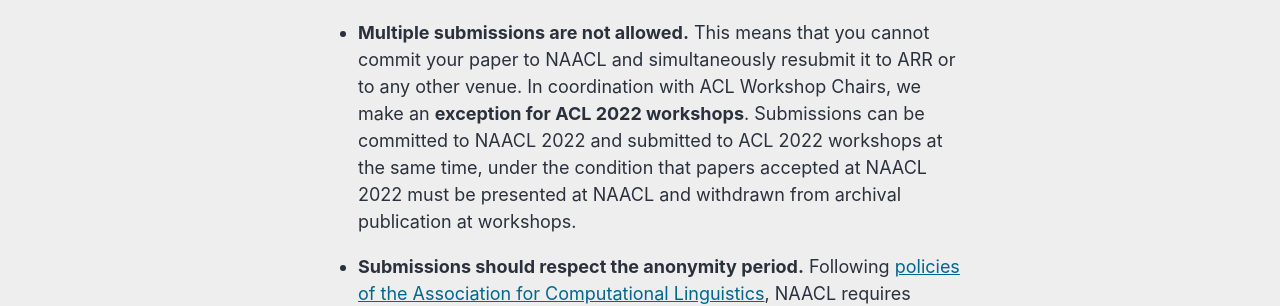
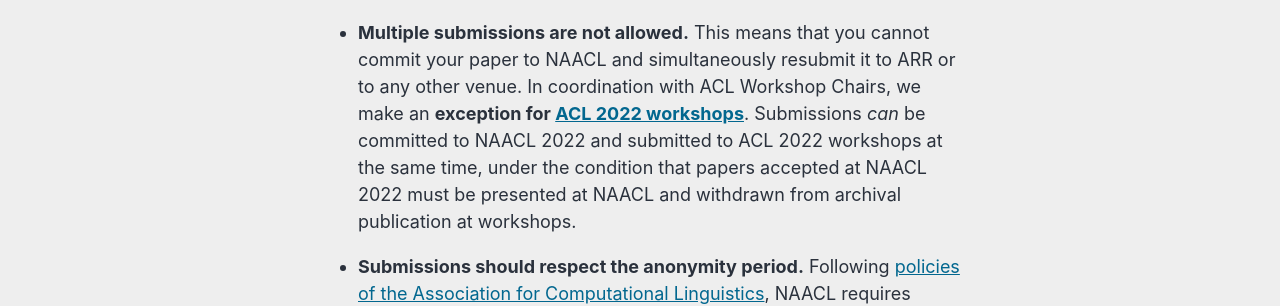
Before and after one commit to naacl-org/naacl-2022-website, a Jekyll site: the page built from _posts/2022-02-21-commitment-faq.md, in a window 1280 px wide. Shown: the part 506-812 px from the top of the page. Built offline with Jekyll 4.4.1, drawn with Linux system fonts in a browser that asks for light colours; cached includes are drawn as plain includes; comment, search, counter and statistics services are not loaded; part of the change alters nothing that is shown.

```diff
--- a/_posts/2022-02-21-commitment-faq.md
+++ b/_posts/2022-02-21-commitment-faq.md
@@ -16,7 +16,7 @@ We would like to draw your attention to the following policies regarding commitm
 
 * **Commitment information cannot be modified after the commitment deadline.** Make sure you provide the correct information for all fields, including the link to the ARR submission+reviews, and the author list.
 
-* **Multiple submissions are not allowed.**  This means that you cannot commit your paper to NAACL and simultaneously resubmit it to ARR or to any other venue. In coordination with ACL Workshop Chairs, we make an **exception for ACL 2022 workshops**. Submissions can be committed to NAACL 2022 and submitted to ACL 2022 workshops at the same time, under the condition that papers accepted at NAACL 2022 must be presented at NAACL and withdrawn from archival publication at workshops.
+* **Multiple submissions are not allowed.**  This means that you cannot commit your paper to NAACL and simultaneously resubmit it to ARR or to any other venue. In coordination with ACL Workshop Chairs, we make an **exception for [ACL 2022 workshops](https://www.2022.aclweb.org/workshops)**. Submissions _can_ be committed to NAACL 2022 and submitted to ACL 2022 workshops at the same time, under the condition that papers accepted at NAACL 2022 must be presented at NAACL and withdrawn from archival publication at workshops.
 
 * **Submissions should respect the anonymity period.** Following [policies of the Association for Computational Linguistics](https://www.aclweb.org/adminwiki/index.php?title=ACL_Policies_for_Submission,_Review_and_Citation), NAACL requires submissions to be anonymized. A submission will not be considered anonymized if the authors post (or update) a non-anonymized preprint within an anonymity period lasting from 1 month before the submission deadline until the time of notification. Submissions will be rejected if not properly anonymized.
 
```
